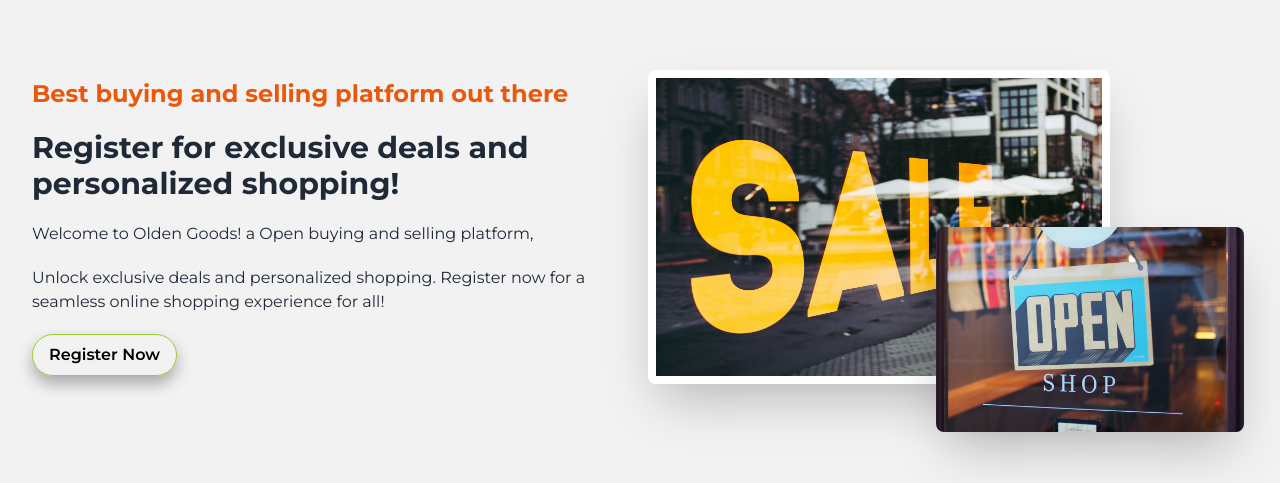
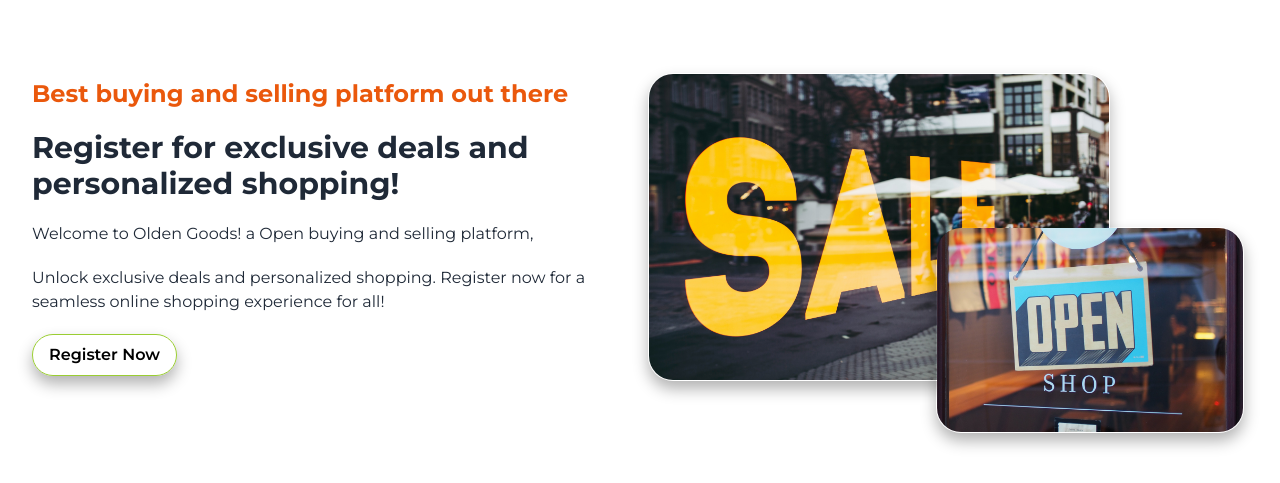
Before and after one commit to Ishtiak007/Olden-Goods-Client, a React (Vite) app: page / in a window 1280 px wide. Shown: the part 1812-2295 px from the top of the page. Built offline with nearby package versions, Linux system fonts and the light colour scheme; no server answers.

Commit message:
card effect added to the register link

```diff
--- a/src/Pages/Home/Banner/Banner.jsx
+++ b/src/Pages/Home/Banner/Banner.jsx
@@ -11,7 +11,7 @@ const Banner = () => {
             backgroundImage: `url(${img})`, backgroundAttachment: 'fixed',
             backgroundSize: 'cover',
         }}>
-            <div className="hero-overlay bg-opacity-60"></div>
+            <div className="hero-overlay bg-teal-950 bg-opacity-60"></div>
             <div className="hero-content text-center text-neutral-content">
                 <div className="max-w-5xl">
                     <Marquee>
--- a/src/Pages/Home/RegisterLink/RegisterLink.jsx
+++ b/src/Pages/Home/RegisterLink/RegisterLink.jsx
@@ -5,7 +5,7 @@ import { Link } from 'react-router-dom';
 const RegisterLink = () => {
     return (
         <div>
-            <div className="hero min-h-screen bg-base-200">
+            <div className="hero min-h-screen">
                 <div className="hero-content flex-col lg:flex-row">
                     <div className='lg:w-1/2 space-y-5 p-4'>
                         <h3 className='text-orange-600 text-2xl font-bold'>Best buying and selling platform out there</h3>
@@ -15,8 +15,8 @@ const RegisterLink = () => {
                         <Link to='/register'><button className="buttonProject3 mt-5">Register Now</button></Link>
                     </div>
                     <div className='lg:w-1/2 relative'>
-                        <img src={img1} className="w-3/4 rounded-lg shadow-2xl border-8  border-white " />
-                        <img src={img2} className='w-1/2 absolute right-5 top-1/2 rounded-lg shadow-2xl' alt="" />
+                        <img src={img1} className="w-3/4 cardEffect rounded-lg shadow-2xl border-8  border-white " />
+                        <img src={img2} className='w-1/2 absolute cardEffect right-5 top-1/2 rounded-lg shadow-2xl' alt="" />
                     </div>
                 </div>
             </div>
```
